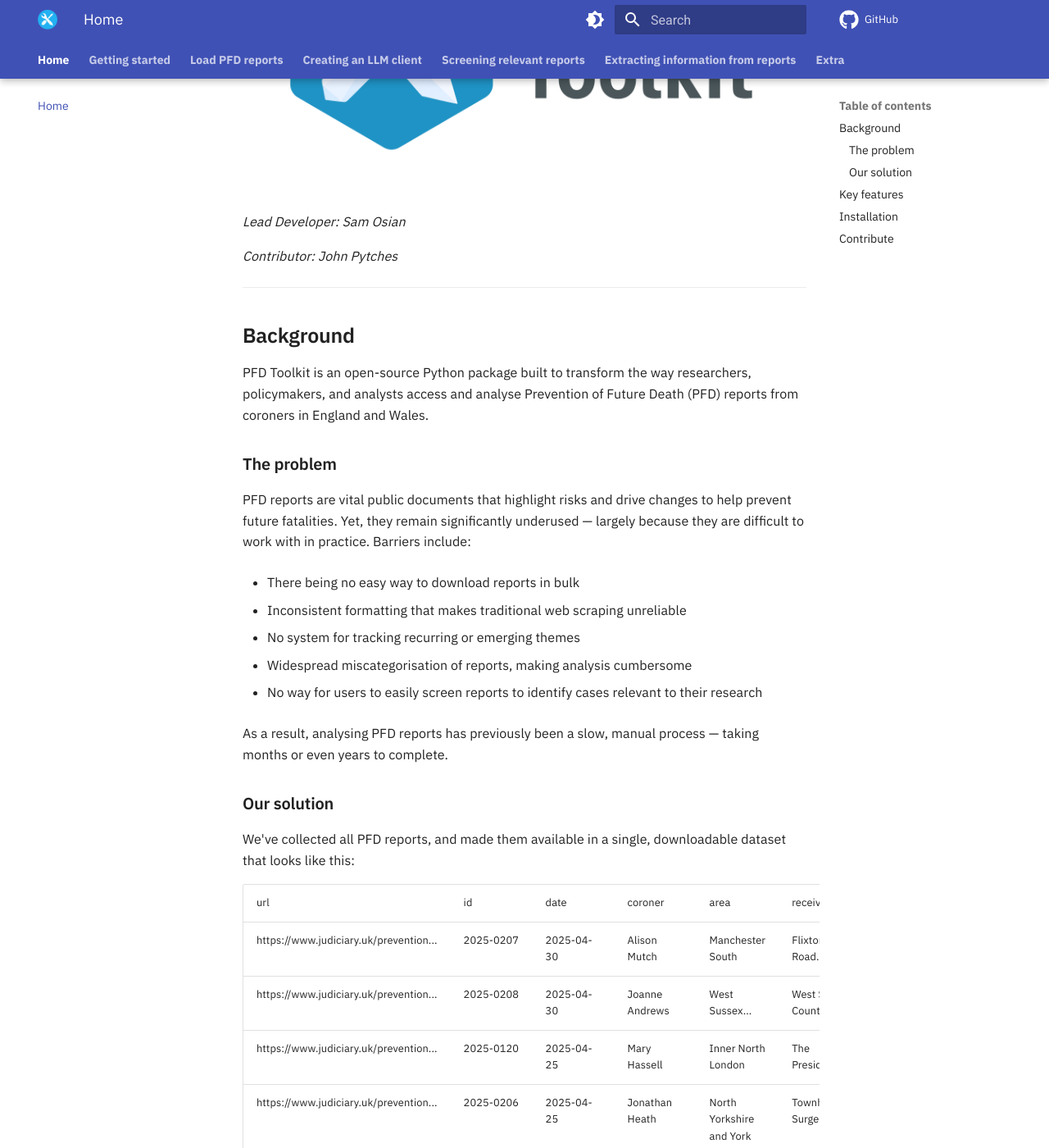
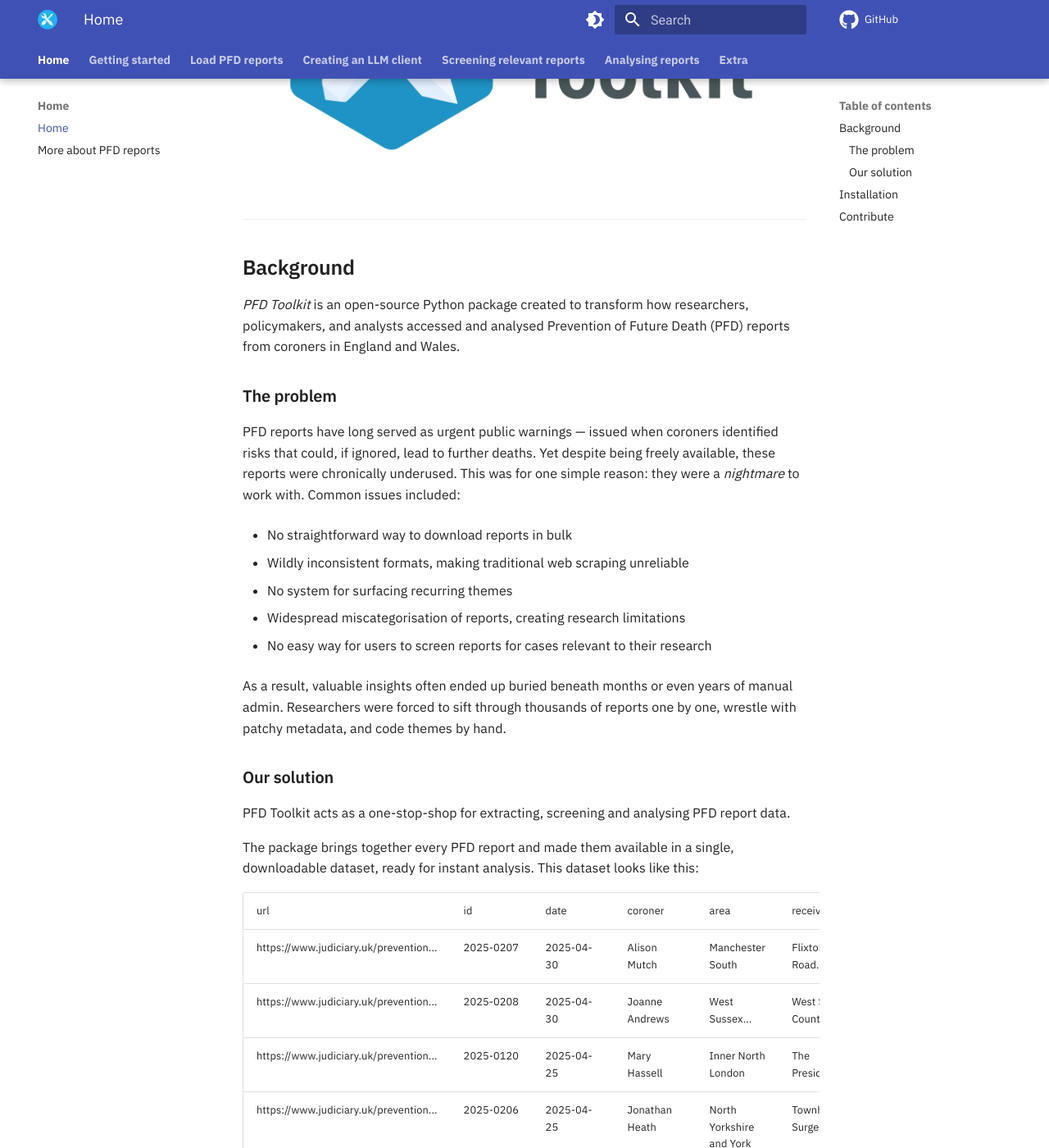
Before and after one commit to Sam-Osian/PFD-toolkit, an MkDocs documentation site: the page built from docs/index.md, in a window 1280 px wide and 1400 px high, scrolled down 380 px. Shown: the whole window at 82% size. Built offline with MkDocs 1.6.1 and Material for MkDocs 9.7.7, drawn with Linux system fonts in a browser that asks for light colours; comment, search, counter and statistics services are not loaded; some of the changed text lies outside the part shown.

Commit message:
Refactor documentation structure and update scraper implementation

````diff
--- a/docs/index.md
+++ b/docs/index.md
@@ -1,35 +1,33 @@
 ![PFD Toolkit](assets/header.png)
-
-*Lead Developer: Sam Osian*
-
-*Contributor: John Pytches*
 
 ---
 
 ## Background
 
-**PFD Toolkit** is an open-source Python package built to transform the way researchers, policymakers, and analysts access and analyse Prevention of Future Death (PFD) reports from coroners in England and Wales.
+*PFD Toolkit* is an open-source Python package created to transform how researchers, policymakers, and analysts accessed and analysed Prevention of Future Death (PFD) reports from coroners in England and Wales.
 
 ### The problem
 
-PFD reports are vital public documents that highlight risks and drive changes to help prevent future fatalities. Yet, they remain significantly underused — largely because they are difficult to work with in practice. Barriers include:
+PFD reports have long served as urgent public warnings — issued when coroners identified risks that could, if ignored, lead to further deaths. Yet despite being freely available, these reports were chronically underused. This was for one simple reason: they were a *nightmare* to work with. Common issues included:
 
-- There being no easy way to download reports in bulk
+ * No straightforward way to download reports in bulk
 
-- Inconsistent formatting that makes traditional web scraping unreliable
+ * Wildly inconsistent formats, making traditional web scraping unreliable
 
-- No system for tracking recurring or emerging themes
+ * No system for surfacing recurring themes
 
-- Widespread miscategorisation of reports, making analysis cumbersome
+ * Widespread miscategorisation of reports, creating research limitations
 
-- No way for users to easily screen reports to identify cases relevant to their research
+ * No easy way for users to screen reports for cases relevant to their research
 
+As a result, valuable insights often ended up buried beneath months or even years of manual admin. Researchers were forced to sift through thousands of reports one by one, wrestle with patchy metadata, and code themes by hand.
 
-As a result, analysing PFD reports has previously been a slow, manual process — taking months or even years to complete.
 
 ### Our solution
 
-We've collected all PFD reports, and made them available in a single, downloadable dataset that looks like this:
+PFD Toolkit acts as a one-stop-shop for extracting, screening and analysing PFD report data.
+
+The package brings together every PFD report and made them available in a single, downloadable dataset, ready for instant analysis. This dataset looks like this:
 
 | url                                   | id         | date       | coroner      | area                           | receiver                  | investigation           | circumstances       | concerns         |
 |----------------------------------------|------------|------------|------------------|--------------------------------|---------------------------|-----------------------------------|----------------------------|--------------------------|
@@ -43,41 +41,36 @@
 
 > As of the latest update, PFD Toolkit includes **5720** PFD reports.
 
+
 ---
+PFD Toolkit was built to break down every major barrier to PFD report analysis. Out of the box, you can:
 
-## Key features
+1. Load live PFD data in seconds
 
-PFD Toolkit seeks to overcome barriers to analysing PFD reports. Features include:
+2. Query and filter reports with natural language
 
-1. Loading live PFD report data in seconds*
+3. Summarise reports to highlight key messages
 
-2. Correcting spelling, grammar, and formatting issues
+4. Automatically discover recurring themes
 
-3. Query and surface reports relevant to your work
-
-4. Uncover recurring trends & themes
-
-5. Tag and organise reports by your own themes or sub-themes
+5. Tag and organise reports based on these themes (or provide your own themes!)
 
 
-**Data are updated once a week with freshly published reports.*
+Data is updated once a week, with newly published reports added to the toolkit.
+
 
 ---
 
 ## Installation
 
-You can pip install PFD Toolkit like any other Python package:
+You can install PFD Toolkit using pip:
 
 ```bash
 pip install pfd_toolkit
 ```
 
-*(Note: PFD Toolkit is not available via Anaconda)*
-
 ---
 
 ## Contribute
 
-PFD Toolkit is a research-enabling tool, and so we want to engage with the research community as much as possible to make sure this toolkit works for you *(yes, you!)*.
-
-If you have any feedback, suggestions or want to help develop the toolkit please see our [Feedback & contributions](contribute.md) page.
+PFD Toolkit is designed as a research-enabling tool, and we’re keen to work with the community to make sure it genuinely meets your needs. If you have feedback, ideas, or want to get involved, head to our [Feedback & contributions](contribute.md) page.
--- a/mkdocs.yml
+++ b/mkdocs.yml
@@ -93,8 +93,11 @@
               - "!^_" # Exclude private methods
 
 nav:
-  - Home: index.md
-  - Getting started: usage.md
+  - Home:
+      - Home: index.md
+      - More about PFD reports: pfd_reports.md
+  - Getting started:
+      - Getting started: usage.md
   - Load PFD reports:
       - Overview: loader/index.md
       - Loading report data: loader/load_reports.md
@@ -105,7 +108,7 @@
       - Getting started: screener/basics.md
       - Additional options: screener/options.md
       - Tips for writing a good user query: screener/tips.md
-  - Extracting information from reports:
+  - Analysing reports:
       - Overview: extractor/index.md
       - Basic usage: extractor/basics.md
       - Summaries & token counts: extractor/summarising.md
````
Also changed, not shown: docs/extractor/index.md (+8 -4 lines), docs/pfd_reports.md (added, +53 -0 lines), docs/usage.md (+10 -4 lines), 5 other files.
